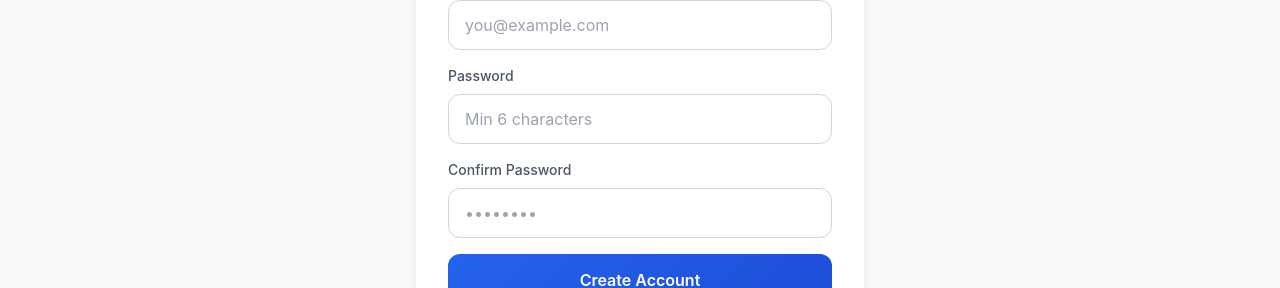
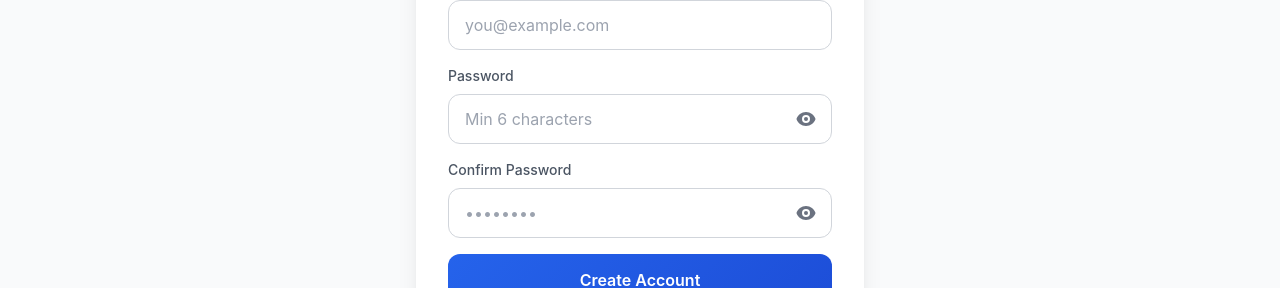
Before and after one commit to Alexzzy112/dailyearnspro, a Next.js app in the folder frontend/: page /register in a window 1280 px wide. Shown: the part 408-696 px from the top of the page. Built offline with nearby package versions, Linux system fonts and the light colour scheme; no server answers.

Commit message:
add: favicon + eye toggle for password fields

```diff
--- a/frontend/src/app/login/page.tsx
+++ b/frontend/src/app/login/page.tsx
@@ -5,9 +5,11 @@ import Link from 'next/link';
 import { useAuth } from '@/context/AuthContext';
 import toast from 'react-hot-toast';
 import Navbar from '@/components/Navbar';
+import { HiEye, HiEyeOff } from 'react-icons/hi';
 
 export default function LoginPage() {
   const [form, setForm] = useState({ email: '', password: '' });
+  const [showPassword, setShowPassword] = useState(false);
   const [loading, setLoading] = useState(false);
   const { login } = useAuth();
   const router = useRouter();
@@ -49,9 +51,15 @@ export default function LoginPage() {
               </div>
               <div>
                 <label className="block text-sm font-medium text-gray-600 dark:text-gray-400 mb-2">Password</label>
-                <input type="password" value={form.password} onChange={(e) => setForm({ ...form, password: e.target.value })}
-                  className="w-full px-4 py-3 rounded-xl border border-gray-300 dark:border-gray-600 bg-white dark:bg-secondary-700 text-secondary-700 dark:text-white focus:ring-2 focus:ring-primary-500 focus:border-transparent outline-none transition"
-                  placeholder="••••••••" />
+                <div className="relative">
+                  <input type={showPassword ? 'text' : 'password'} value={form.password} onChange={(e) => setForm({ ...form, password: e.target.value })}
+                    className="w-full px-4 py-3 pr-12 rounded-xl border border-gray-300 dark:border-gray-600 bg-white dark:bg-secondary-700 text-secondary-700 dark:text-white focus:ring-2 focus:ring-primary-500 focus:border-transparent outline-none transition"
+                    placeholder="••••••••" />
+                  <button type="button" onClick={() => setShowPassword(!showPassword)}
+                    className="absolute right-4 top-1/2 -translate-y-1/2 text-gray-500 hover:text-gray-700 dark:hover:text-gray-300 transition">
+                    {showPassword ? <HiEyeOff className="w-5 h-5" /> : <HiEye className="w-5 h-5" />}
+                  </button>
+                </div>
               </div>
               <div className="flex items-center justify-between text-sm">
                 <Link href="/forgot-password" className="text-primary-500 hover:text-primary-600">Forgot password?</Link>
--- a/frontend/src/app/register/page.tsx
+++ b/frontend/src/app/register/page.tsx
@@ -5,11 +5,14 @@ import Link from 'next/link';
 import { useAuth } from '@/context/AuthContext';
 import toast from 'react-hot-toast';
 import Navbar from '@/components/Navbar';
+import { HiEye, HiEyeOff } from 'react-icons/hi';
 
 function RegisterForm() {
   const searchParams = useSearchParams();
   const ref = searchParams.get('ref') || '';
   const [form, setForm] = useState({ name: '', username: '', email: '', password: '', confirmPassword: '', referredBy: ref });
+  const [showPassword, setShowPassword] = useState(false);
+  const [showConfirm, setShowConfirm] = useState(false);
   const [loading, setLoading] = useState(false);
   const { register } = useAuth();
   const router = useRouter();
@@ -77,15 +80,27 @@ function RegisterForm() {
               </div>
               <div>
                 <label className="block text-sm font-medium text-gray-600 dark:text-gray-400 mb-2">Password</label>
-                <input type="password" value={form.password} onChange={(e) => setForm({ ...form, password: e.target.value })}
-                  className="w-full px-4 py-3 rounded-xl border border-gray-300 dark:border-gray-600 bg-white dark:bg-secondary-700 text-secondary-700 dark:text-white focus:ring-2 focus:ring-primary-500 outline-none transition"
-                  placeholder="Min 6 characters" />
+                <div className="relative">
+                  <input type={showPassword ? 'text' : 'password'} value={form.password} onChange={(e) => setForm({ ...form, password: e.target.value })}
+                    className="w-full px-4 py-3 pr-12 rounded-xl border border-gray-300 dark:border-gray-600 bg-white dark:bg-secondary-700 text-secondary-700 dark:text-white focus:ring-2 focus:ring-primary-500 outline-none transition"
+                    placeholder="Min 6 characters" />
+                  <button type="button" onClick={() => setShowPassword(!showPassword)}
+                    className="absolute right-4 top-1/2 -translate-y-1/2 text-gray-500 hover:text-gray-700 dark:hover:text-gray-300 transition">
+                    {showPassword ? <HiEyeOff className="w-5 h-5" /> : <HiEye className="w-5 h-5" />}
+                  </button>
+                </div>
               </div>
               <div>
                 <label className="block text-sm font-medium text-gray-600 dark:text-gray-400 mb-2">Confirm Password</label>
-                <input type="password" value={form.confirmPassword} onChange={(e) => setForm({ ...form, confirmPassword: e.target.value })}
-                  className="w-full px-4 py-3 rounded-xl border border-gray-300 dark:border-gray-600 bg-white dark:bg-secondary-700 text-secondary-700 dark:text-white focus:ring-2 focus:ring-primary-500 outline-none transition"
-                  placeholder="••••••••" />
+                <div className="relative">
+                  <input type={showConfirm ? 'text' : 'password'} value={form.confirmPassword} onChange={(e) => setForm({ ...form, confirmPassword: e.target.value })}
+                    className="w-full px-4 py-3 pr-12 rounded-xl border border-gray-300 dark:border-gray-600 bg-white dark:bg-secondary-700 text-secondary-700 dark:text-white focus:ring-2 focus:ring-primary-500 outline-none transition"
+                    placeholder="••••••••" />
+                  <button type="button" onClick={() => setShowConfirm(!showConfirm)}
+                    className="absolute right-4 top-1/2 -translate-y-1/2 text-gray-500 hover:text-gray-700 dark:hover:text-gray-300 transition">
+                    {showConfirm ? <HiEyeOff className="w-5 h-5" /> : <HiEye className="w-5 h-5" />}
+                  </button>
+                </div>
               </div>
               {ref && (
                 <div className="p-3 bg-primary-50 dark:bg-primary-900/20 rounded-xl border border-primary-200 dark:border-primary-800">
```
Also changed, not shown: frontend/src/app/layout.tsx (+3 -0 lines).
